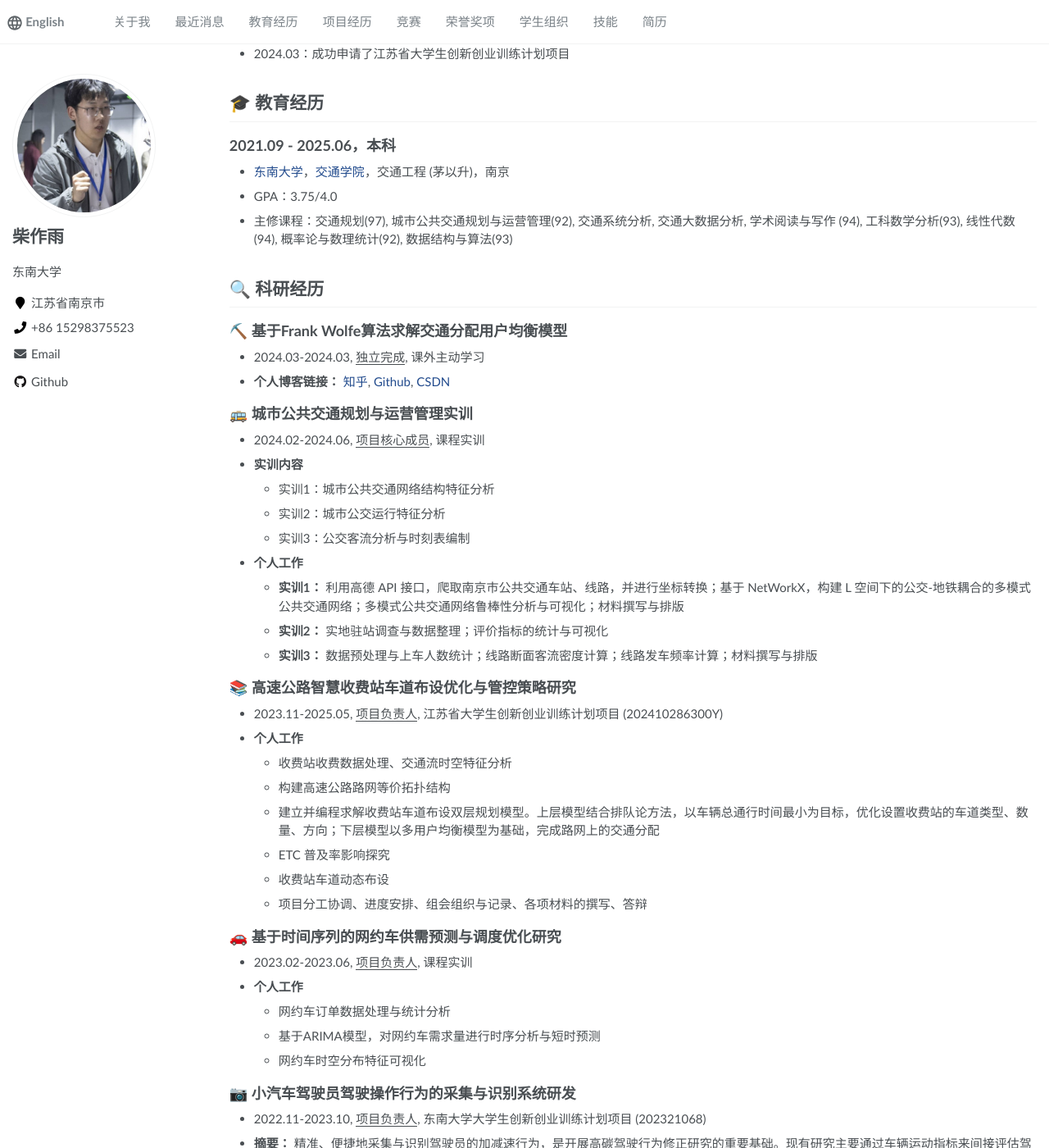
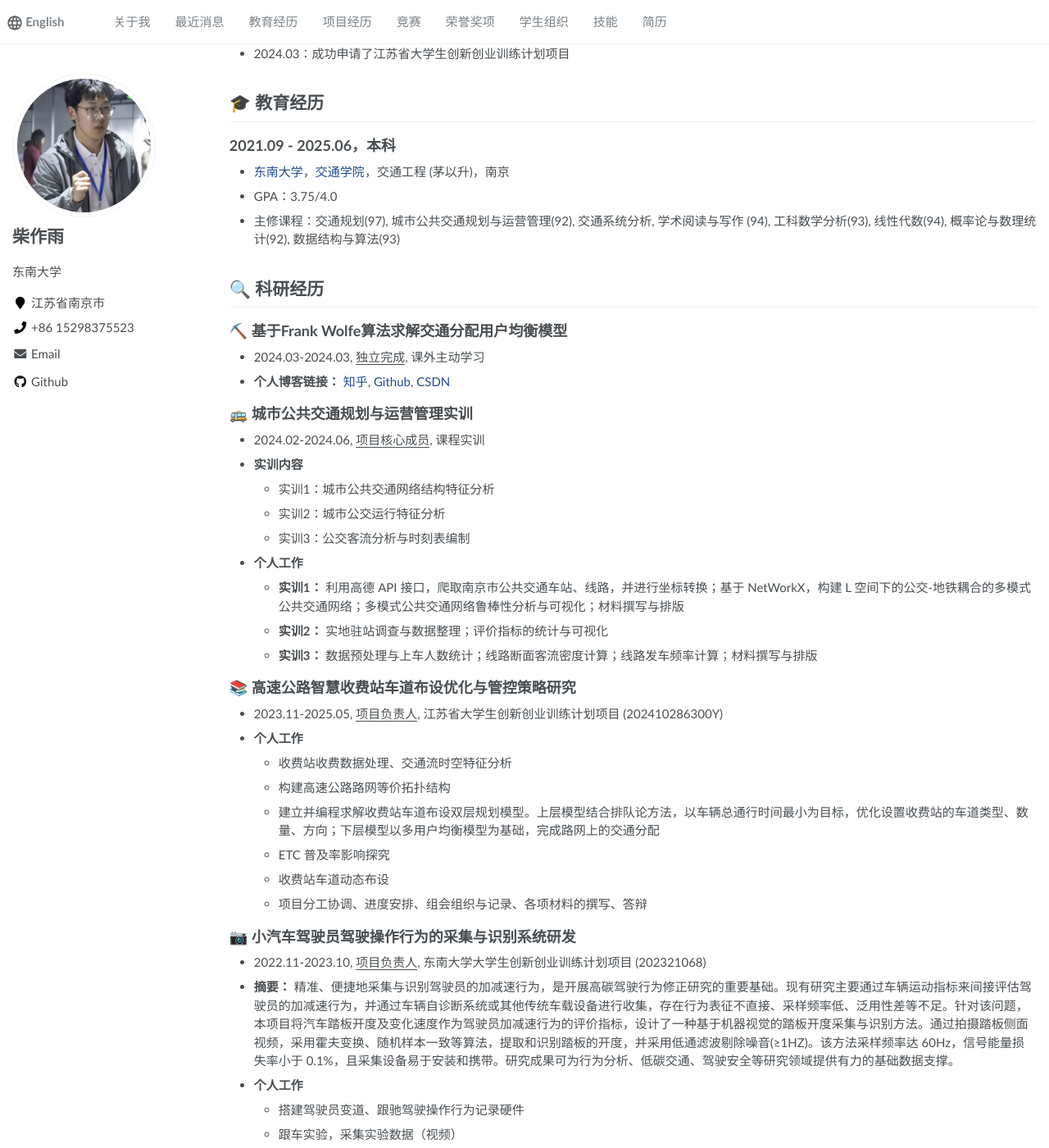
Before and after one commit to zychai/zh-cn, a Jekyll site: the page built from _pages/about.md, in a window 1280 px wide and 1400 px high, scrolled down 211 px. Shown: the whole window at 82% size. Built offline with Jekyll 4.4.1, drawn with Linux system fonts in a browser that asks for light colours; some of the changed text lies outside the part shown.

Commit message:
update pages

```diff
--- a/_pages/about.md
+++ b/_pages/about.md
@@ -28,7 +28,7 @@ redirect_from:
 ## 2021.09 - 2025.06，本科
 - [东南大学](https://www.seu.edu.cn)，[交通学院](https://tc.seu.edu.cn)，交通工程 (茅以升)，南京
 - GPA：3.75/4.0
-- 主修课程：交通规划(97), 城市公共交通规划与运营管理(92), 交通系统分析, 交通大数据分析, 学术阅读与写作 (94), 工科数学分析(93), 线性代数(94), 概率论与数理统计(92), 数据结构与算法(93)
+- 主修课程：交通规划(97), 城市公共交通规划与运营管理(92), 交通系统分析, 学术阅读与写作 (94), 工科数学分析(93), 线性代数(94), 概率论与数理统计(92), 数据结构与算法(93)
 
 <span class='anchor' id='-research-experiences'></span>
 
@@ -57,13 +57,6 @@ redirect_from:
   - ETC	普及率影响探究
   - 收费站车道动态布设
   - 项目分工协调、进度安排、组会组织与记录、各项材料的撰写、答辩
-
-## 🚗 基于时间序列的网约车供需预测与调度优化研究
-- 2023.02-2023.06, <u>项目负责人</u>, 课程实训
-- **个人工作**
-  - 网约车订单数据处理与统计分析
-  - 基于ARIMA模型，对网约车需求量进行时序分析与短时预测
-  - 网约车时空分布特征可视化
 
 ## 📷 小汽车驾驶员驾驶操作行为的采集与识别系统研发
 - 2022.11-2023.10, <u>项目负责人</u>, 东南大学大学生创新创业训练计划项目 (202321068)
```
Also changed, not shown: other parts of _pages/about.md (+2 -2 lines).
